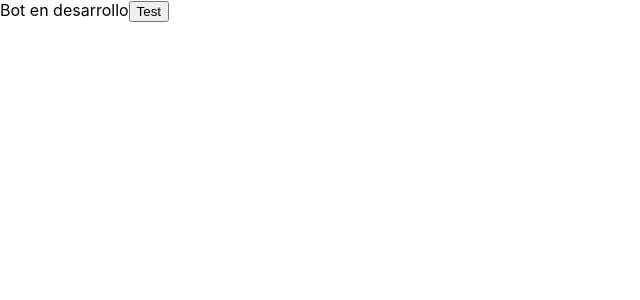
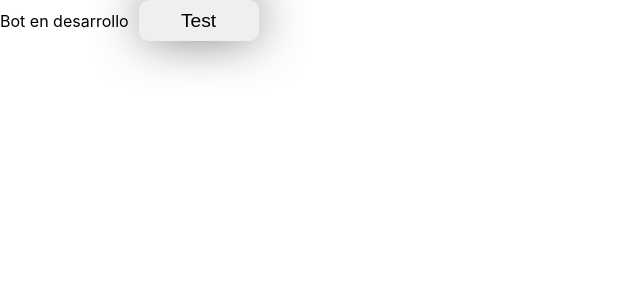
Before and after one commit to mowgliph/qvaex-tg-bot, a React (Create React App) app: page / in a window 1280 px wide. Shown: the top 300 px of the page, without its empty margins (0-640 px from the left). Built offline with nearby package versions, Linux system fonts and the light colour scheme.

Commit message:
Update button.css
Update css of buttons

```diff
--- a/src/components/buttons/button.css
+++ b/src/components/buttons/button.css
@@ -0,0 +1,59 @@
+:root {
+    --primary-color: #e0c521
+}
+
+.btn {
+    padding: .6rem .8rem;
+    font-size: 1.2rem;
+    text-align: center;
+    border: 0;
+    outline: none;
+    border-radius: 10px;
+    width: 120px;
+    margin-left: 10px;
+    box-shadow: 1px -3px 52px -5px rgba(0, 0, 0, .77);
+    cursor: pointer;
+}
+
+.btn.add{
+    background-color: var(--primary-color);
+}
+
+.btn.remove{
+    background-color: tomato;
+}
+
+.btn.checkout{
+    background-color: rgb(38, 121, 38);
+    width: 150px;
+    color: #fff;
+    font-size: 14px;
+}
+
+.btn:active{
+    transform: scale(0.98);
+}
+
+.btn.add:hover{
+    background-color: #cab320;
+}
+
+.btn.add:active{
+    background-color: #ad9a1c;
+}
+
+.btn.remove:hover{
+    background-color: rgb(209, 83, 61);
+}
+
+.btn.remove:active{
+    background-color: rgb(185, 73, 54);
+}
+
+.btn.checkout:hover{
+    background-color: rgb(41, 141, 41);
+}
+
+.btn.checkout:active{
+    background-color: rgb(30, 93, 41);
+}
```
